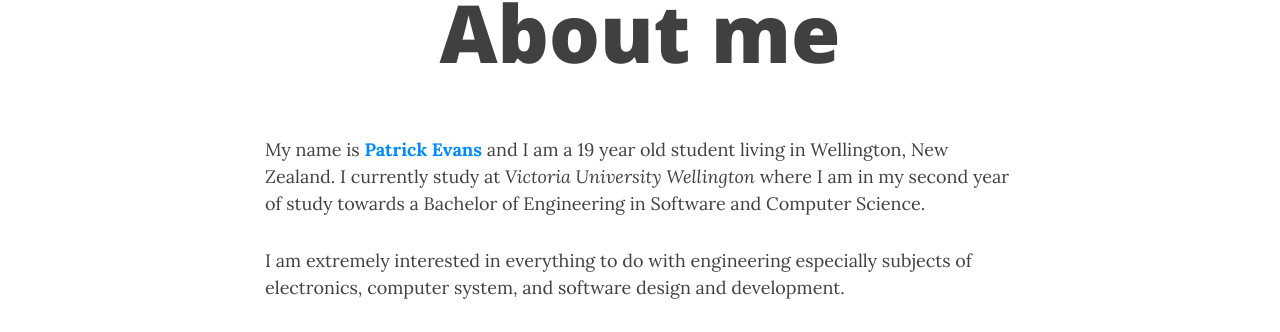
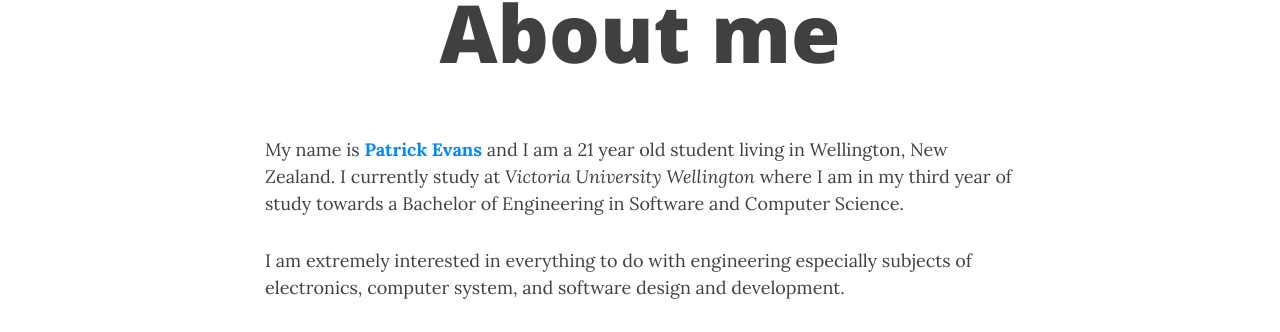
Before and after one commit to patevs/old_blog, a Jekyll site: the page built from aboutme.md, in a window 1280 px wide. Shown: the part 142-474 px from the top of the page. Built offline with Jekyll 4.4.1, drawn with Linux system fonts in a browser that asks for light colours; nearby versions of some CDN libraries.

Commit message:
Updated aboutme.md

```diff
--- a/aboutme.md
+++ b/aboutme.md
@@ -4,7 +4,7 @@ title: About me
 subtitle:
 ---
 
-My name is <a href="https://github.com/patevs"><strong> Patrick Evans </strong></a> and I am a 19 year old student living in Wellington, New Zealand. I currently study at <i>Victoria University Wellington</i> where I am in my second year of study towards a Bachelor of Engineering in Software and Computer Science.
+My name is <a href="https://github.com/patevs"><strong> Patrick Evans </strong></a> and I am a 21 year old student living in Wellington, New Zealand. I currently study at <i>Victoria University Wellington</i> where I am in my third year of study towards a Bachelor of Engineering in Software and Computer Science.
 
 I am extremely interested in everything to do with engineering especially subjects of electronics, computer system, and software design and development.
 
```
